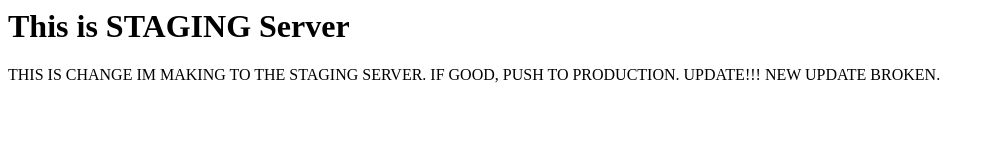
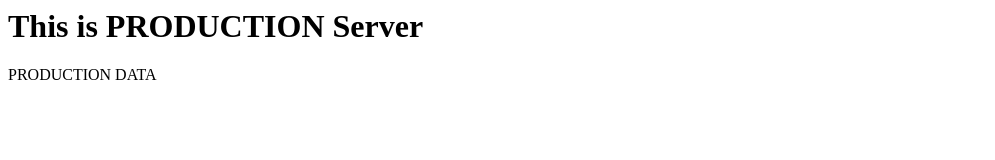
Before and after one commit to icg-lyoo/capistrano-test, a plain HTML site: page index.html in a window 1280 px wide. Shown: the whole page, without its empty margins (0-995 px from the left). Drawn offline with Linux system fonts and the light colour scheme.

Commit message:
changing master branch

```diff
--- a/index.html
+++ b/index.html
@@ -6,13 +6,11 @@
 
 <body>
 	<div>
-		<h1>This is STAGING Server</h1>
+		<h1>This is PRODUCTION Server</h1>
 	</div>
 
 
-	THIS IS CHANGE IM MAKING TO THE STAGING SERVER. IF GOOD, PUSH TO PRODUCTION.
-
-        UPDATE!!! NEW UPDATE BROKEN.
+	PRODUCTION DATA
 </body>
 
 
```
